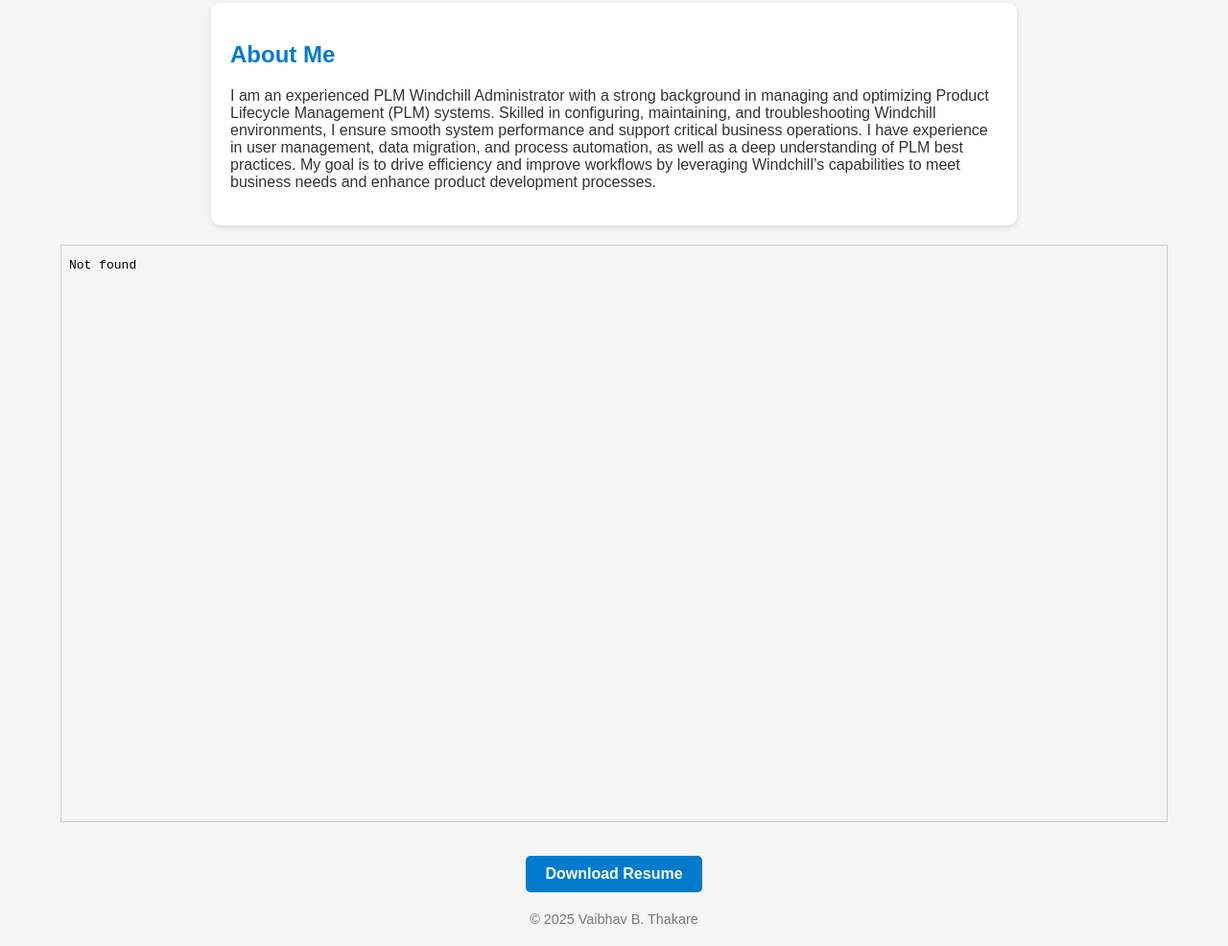
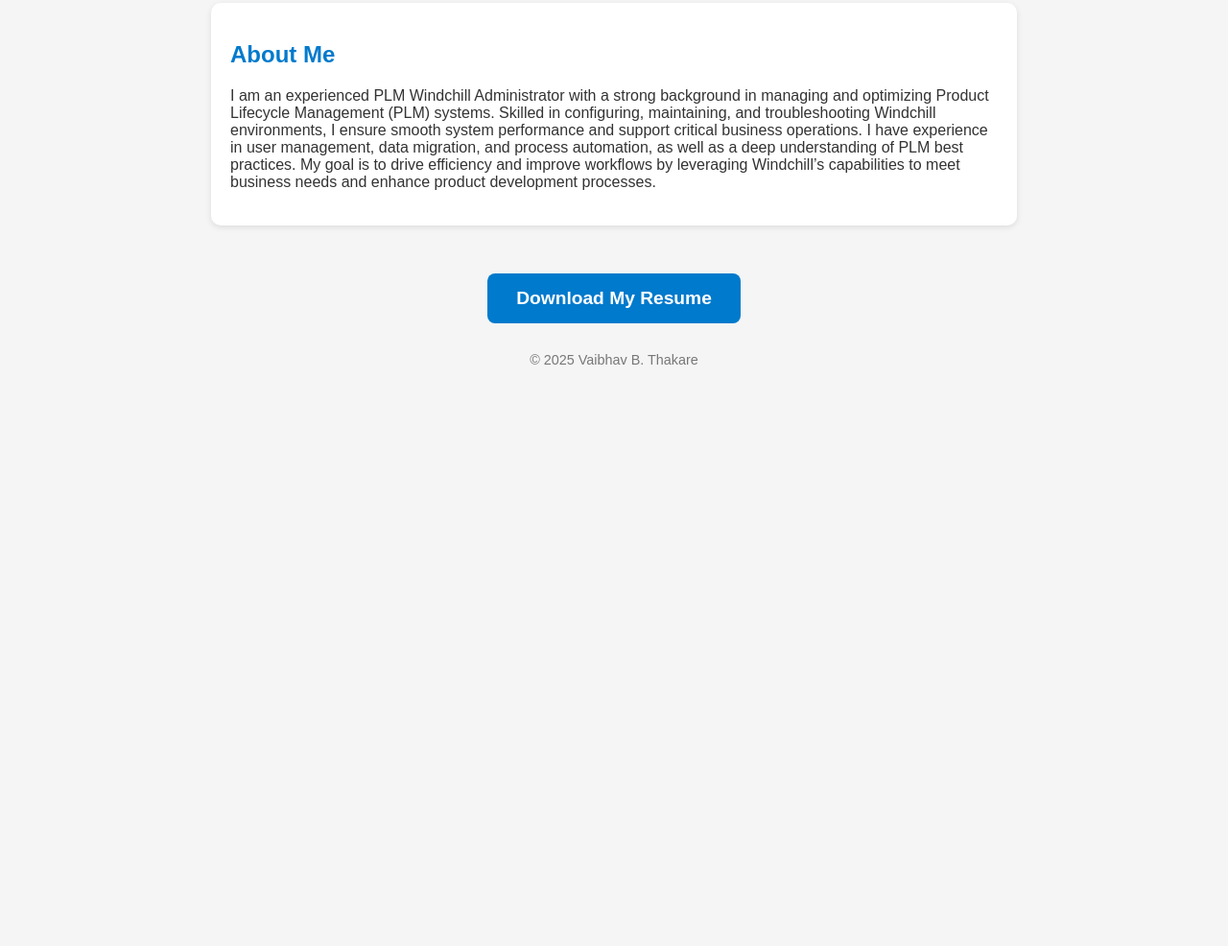
Before and after one commit to Vaibhav-B-Thakare/Profile, a plain HTML site: page index.html in a window 1280 px wide. Shown: the part 342-1328 px from the top of the page at 96% size. After the commit the page ends 800 px from the top, so only its background shows below. Drawn offline with Linux system fonts and the light colour scheme.

Commit message:
Update index.html

```diff
--- a/index.html
+++ b/index.html
@@ -45,21 +45,15 @@
         section.about h2 {
             color: #007acc;
         }
-        iframe {
-            width: 90%;
-            height: 600px;
-            border: 1px solid #ccc;
-            margin: 20px auto;
-            display: block;
-        }
         a.download-btn {
             display: inline-block;
-            margin-top: 15px;
-            padding: 10px 20px;
+            margin-top: 30px;
+            padding: 15px 30px;
             background: #007acc;
             color: #fff;
             text-decoration: none;
-            border-radius: 5px;
+            border-radius: 8px;
+            font-size: 1.2em;
             font-weight: bold;
             transition: background 0.3s;
         }
@@ -67,7 +61,7 @@
             background: #005f99;
         }
         footer {
-            margin: 20px 0;
+            margin: 30px 0;
             font-size: 0.9em;
             color: #777;
         }
@@ -83,8 +77,7 @@
         <h2>About Me</h2>
         <p>I am an experienced PLM Windchill Administrator with a strong background in managing and optimizing Product Lifecycle Management (PLM) systems. Skilled in configuring, maintaining, and troubleshooting Windchill environments, I ensure smooth system performance and support critical business operations. I have experience in user management, data migration, and process automation, as well as a deep understanding of PLM best practices. My goal is to drive efficiency and improve workflows by leveraging Windchill’s capabilities to meet business needs and enhance product development processes.</p>
     </section>
-    <iframe src="Resume_Vaibhav_Thakare.pdf"></iframe>
-    <a href="Resume_Vaibhav_Thakare.pdf" class="download-btn" download>Download Resume</a>
+    <a href="Resume_Vaibhav_Thakare.pdf" class="download-btn" download>Download My Resume</a>
     <footer>© 2025 Vaibhav B. Thakare</footer>
 </body>
 </html>
```
